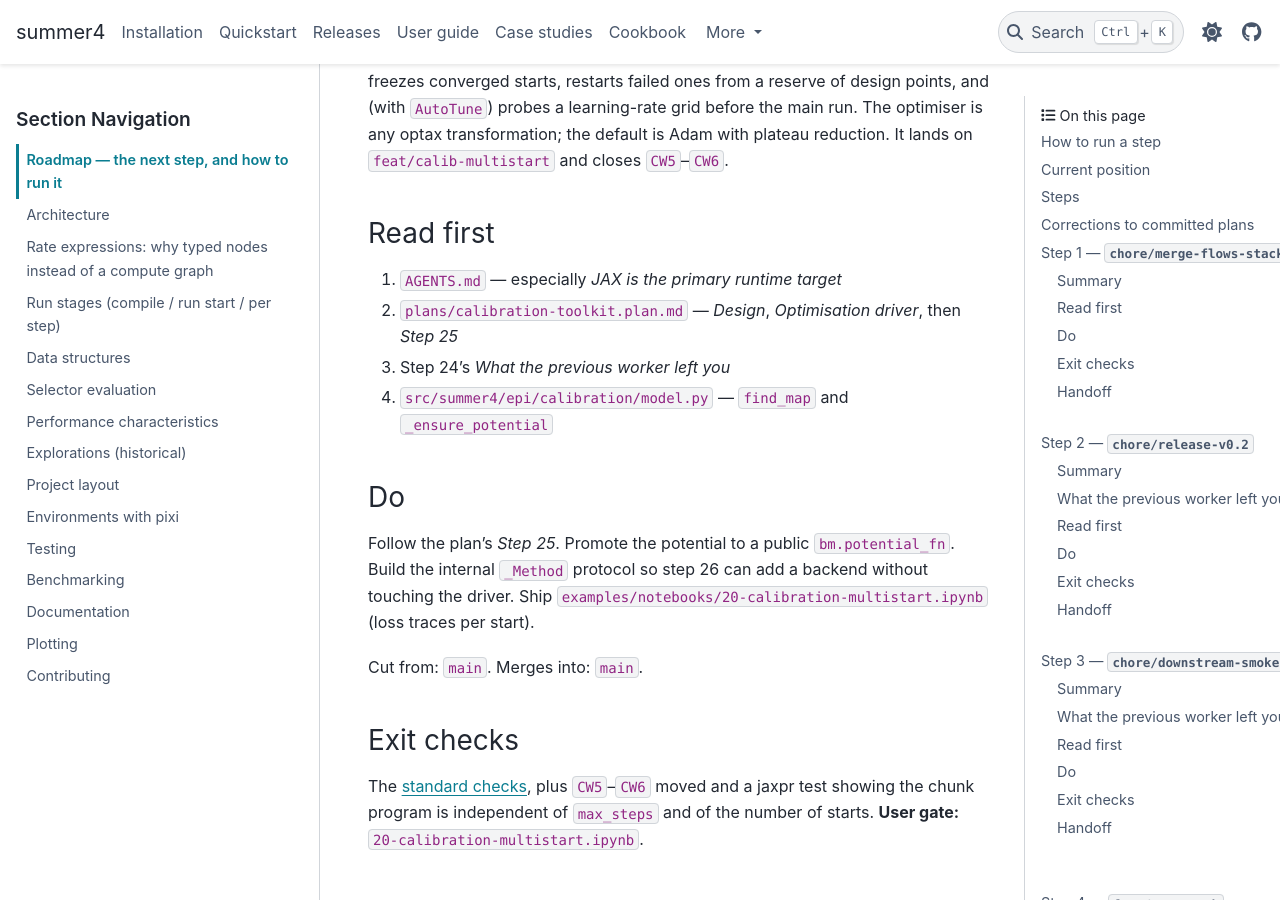
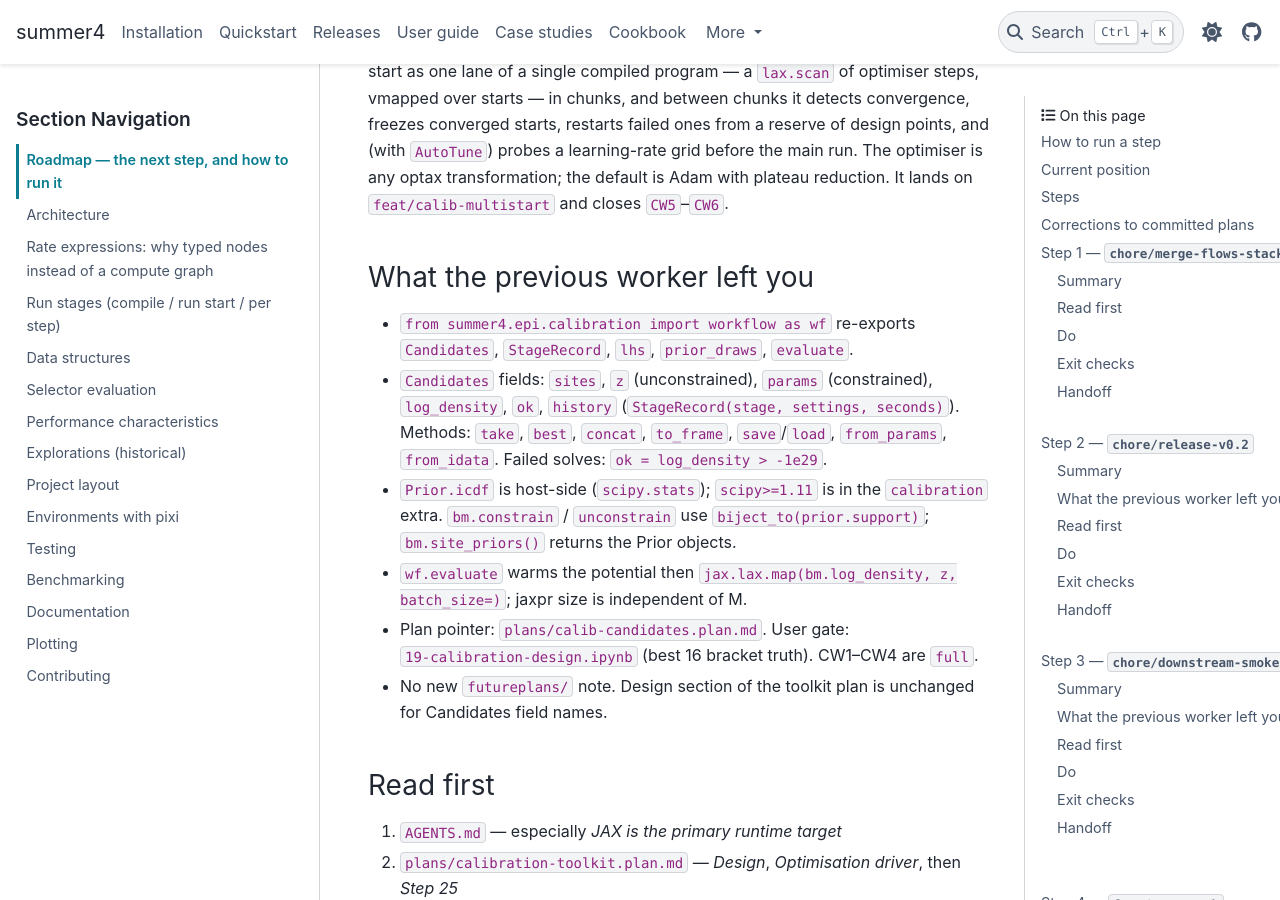
Before and after one commit to monash-emu/summer4, a Sphinx documentation site: the page built from docs/dev/roadmap.md, in a window 1280 px wide and 900 px high, scrolled down 48035 px. Built offline with Sphinx 7.4.7 and the PyData theme 0.15.4, drawn with Linux system fonts in a browser that asks for light colours; some of the changed text lies outside the part shown.

Commit message:
Hand off after step 24: calib-candidates.

```diff
--- a/docs/dev/roadmap.md
+++ b/docs/dev/roadmap.md
@@ -74,11 +74,11 @@ Two conventions that are easy to get wrong:
 <!-- roadmap:current -->
 | Field | Value |
 | --- | --- |
-| Step | 24 |
+| Step | 25 |
 | Status | next |
-| Branch | `feat/calib-candidates` |
+| Branch | `feat/calib-multistart` |
 | Cut from | `main` |
-| Last landed | `feat/epi-posterior-runs` |
+| Last landed | `feat/calib-candidates` |
 <!-- /roadmap:current -->
 
 ## Steps
@@ -1518,6 +1518,8 @@ refactor that `docs/dev/rate-expressions.md` recommends as item 3.
 
 ## Step 24 — `feat/calib-candidates`
 
+**Landed:** feat/calib-candidates, PR #35, 2026-09-24.
+
 ### Summary
 
 This step opens Phase J, the composable calibration workflow toolkit. It ships
@@ -1599,6 +1601,24 @@ design points, and (with `AutoTune`) probes a learning-rate grid before the main
 run. The optimiser is any optax transformation; the default is Adam with
 plateau reduction. It lands on `feat/calib-multistart` and closes `CW5`–`CW6`.
 
+### What the previous worker left you
+
+- `from summer4.epi.calibration import workflow as wf` re-exports `Candidates`,
+  `StageRecord`, `lhs`, `prior_draws`, `evaluate`.
+- `Candidates` fields: `sites`, `z` (unconstrained), `params` (constrained),
+  `log_density`, `ok`, `history` (`StageRecord(stage, settings, seconds)`).
+  Methods: `take`, `best`, `concat`, `to_frame`, `save`/`load`,
+  `from_params`, `from_idata`. Failed solves: `ok = log_density > -1e29`.
+- `Prior.icdf` is host-side (`scipy.stats`); `scipy>=1.11` is in the
+  `calibration` extra. `bm.constrain` / `unconstrain` use
+  `biject_to(prior.support)`; `bm.site_priors()` returns the Prior objects.
+- `wf.evaluate` warms the potential then `jax.lax.map(bm.log_density, z,
+  batch_size=)`; jaxpr size is independent of M.
+- Plan pointer: `plans/calib-candidates.plan.md`. User gate:
+  `19-calibration-design.ipynb` (best 16 bracket truth). CW1–CW4 are `full`.
+- No new `futureplans/` note. Design section of the toolkit plan is unchanged
+  for Candidates field names.
+
 ### Read first
 
 1. `AGENTS.md` — especially *JAX is the primary runtime target*
```
Also changed, not shown: other parts of docs/dev/roadmap.md (+2 -2 lines).
